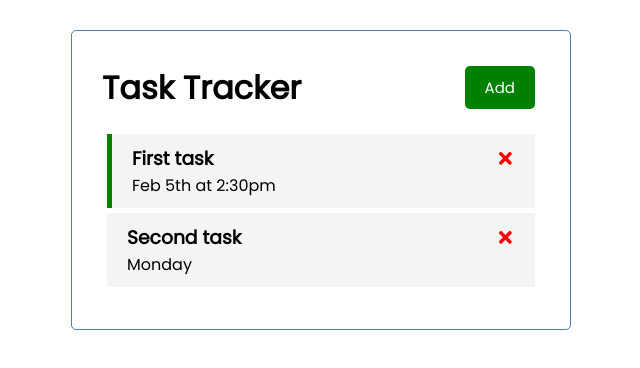
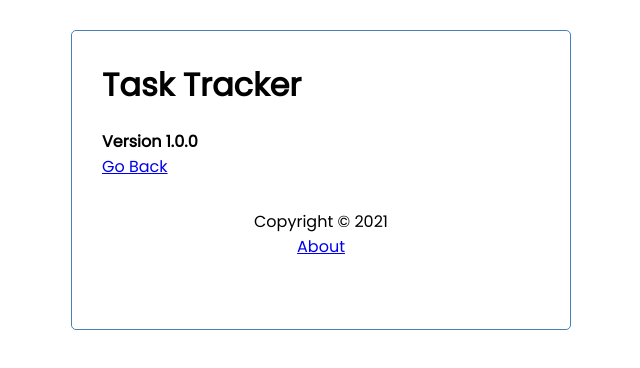
Before and after one commit to klaudiak98/task-tracker-reacjs, a React (Create React App) app: page /about in a window 1280 px wide. Shown: the top 368 px of the page, without its empty margins (319-959 px from the left). Built offline with nearby package versions, Linux system fonts and the light colour scheme; data requests are answered from the project's data file.

Commit message:
Adding Footer, About site and Routing

```diff
--- a/db.json
+++ b/db.json
@@ -11,6 +11,12 @@
       "day": "Monday",
       "reminder": false,
       "id": 2
+    },
+    {
+      "text": "Birthday",
+      "day": "20.10.2021 10:55 AM",
+      "reminder": true,
+      "id": 3
     }
   ]
 }
--- a/package.json
+++ b/package.json
@@ -10,6 +10,7 @@
     "react": "^17.0.2",
     "react-dom": "^17.0.2",
     "react-icons": "^4.2.0",
+    "react-router-dom": "^5.2.0",
     "react-scripts": "4.0.3",
     "web-vitals": "^1.1.2"
   },
--- a/src/App.js
+++ b/src/App.js
@@ -1,7 +1,10 @@
-import {useState, useEffect} from 'react'
+import { useState, useEffect } from 'react'
+import { BrowserRouter as Router, Route} from 'react-router-dom'
 import Header from "./components/Header";
 import Tasks from "./components/Tasks";
 import AddTask from './components/AddTask';
+import Footer from './components/Footer';
+import About from './components/About';
 
 function App() {
 
@@ -90,11 +93,17 @@
   }
 
   return (
+    <Router>
       <div className='container'>
         <Header
           onAdd={() => {setShowAddTask(!showAddTask)}}
           showAdd={showAddTask}
         />
+        <Route
+          path='/'
+          exact
+          render={(props) => (
+            <>
               { showAddTask && <AddTask onAdd={addTask} />}
               { tasks.length > 0 ?
                 <Tasks
@@ -103,7 +112,17 @@
                   onToggle={toggleReminder}
                 /> :
                 'No Tasks To Show'}
+            </>
+          )}
+        />
+        <Route
+          path='/about'
+          component={About}
+        />
+        <Footer/>
       </div>
+    </Router>
+
   );
 }
 
--- /dev/null
+++ b/src/components/About.js
@@ -0,0 +1,12 @@
+import { Link } from "react-router-dom"
+
+const About = () => {
+    return (
+        <div>
+            <h4>Version 1.0.0</h4>
+            <Link to='/'>Go Back</Link>
+        </div>
+    )
+}
+
+export default About
--- /dev/null
+++ b/src/components/Footer.js
@@ -0,0 +1,12 @@
+import { Link } from "react-router-dom"
+
+const Footer = () => {
+    return (
+        <footer>
+            <p>Copyright &copy; 2021</p>
+            <Link to='/about'>About</Link>
+        </footer>
+    )
+}
+
+export default Footer
--- a/src/components/Header.js
+++ b/src/components/Header.js
@@ -1,16 +1,19 @@
 import PropTypes from 'prop-types'
+import { useLocation } from 'react-router'
 import Button from './Button.js'
 
 const Header = ({title, onAdd, showAdd}) => {
 
+    const location = useLocation()
+
     return (
         <header className = 'header'>
             <h1>{title}</h1>
-            <Button
+            {location.pathname === '/' && <Button
                 color={showAdd ? 'red' : 'green'}
                 text={showAdd ? 'Close' : 'Add'}
                 onClick = {onAdd}
-            />
+            />}
         </header>
     )
 }
```
Also changed, not shown: 1 other file (tests, documents, lock files or other folders). Lines whose indentation alone changed are shown as unchanged.
